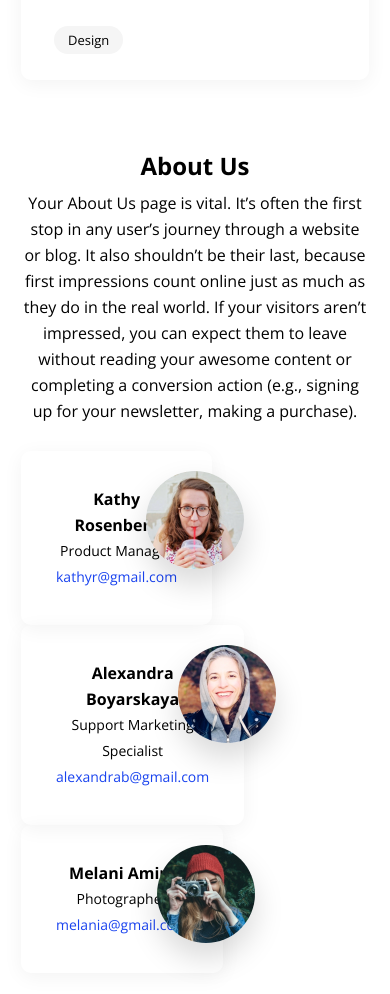
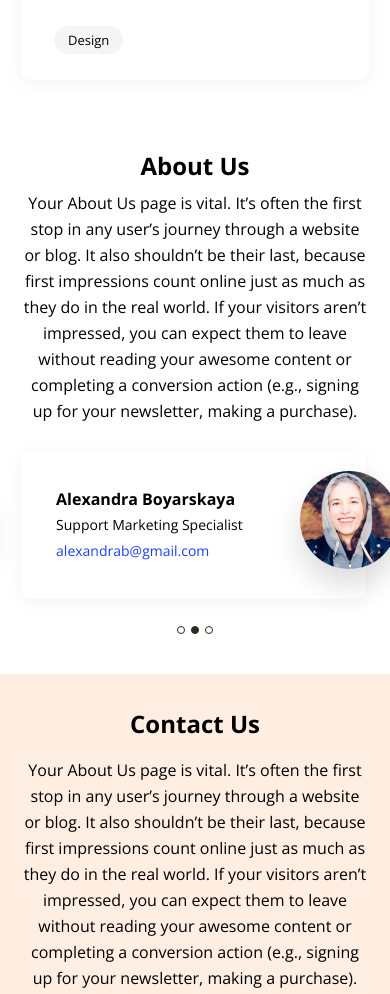
Before and after one commit to Lucille81/friday-live-coding, a website: page index.html in a window 390 px wide. Shown: the part 2769-3763 px from the top of the page. Drawn offline with nearby package versions, Linux system fonts and the light colour scheme.

Commit message:
apply media-queries to about-us

```diff
--- a/index.html
+++ b/index.html
@@ -225,6 +225,11 @@
                         class="employee__photo">
                 </div>
             </div>
+            <div class="about-us-dots">
+                <div class="about-us-dot"></div>
+                <div class="about-us-dot about-us-dot_active"></div>
+                <div class="about-us-dot"></div>
+            </div>
         </div>
 
     </section>
--- a/sass/components/_about-us.scss
+++ b/sass/components/_about-us.scss
@@ -5,6 +5,7 @@ $image-gap: 32px;
   @include media-tablet {
     padding: 50px 0;
     text-align: center;
+    overflow: hidden;
   }
   @include media-mobile {
     padding: 40px 0;
@@ -30,6 +31,14 @@ $image-gap: 32px;
 
 .employee-container {
   padding-right: $image-gap;
+  > * {
+    flex-basis: 29.6%;
+  }
+  @include media-tablet {
+    width: 1197px;
+    text-align: left;
+    transform: translateX(-410px);
+  }
 }
 
 .employee {
@@ -71,3 +80,26 @@ $image-gap: 32px;
   right: -$image-gap;
   box-shadow: 0px 15px 30px rgba(0, 0, 0, 0.15);
 }
+
+.about-us-dots {
+  display: none;
+  @include media-tablet {
+    padding-top: 33px;
+    display: flex;
+    gap: 5.54px;
+    justify-content: center;
+  }
+  @include media-mobile {
+    padding-top: 27px;
+  }
+}
+
+.about-us-dot {
+  width: 8px;
+  height: 8px;
+  border: $color-heading 1px solid;
+  border-radius: 50%;
+  &_active {
+    background-color: $color-heading;
+  }
+}
--- a/sass/layouts/_columns.scss
+++ b/sass/layouts/_columns.scss
@@ -3,7 +3,7 @@
 }
 
 .layout-3-column {
-  @include columns(30%);
+  @include columns(31.5%);
 }
 
 .layout-2-column {
```
Also changed, not shown: style.css, 1 other file.
